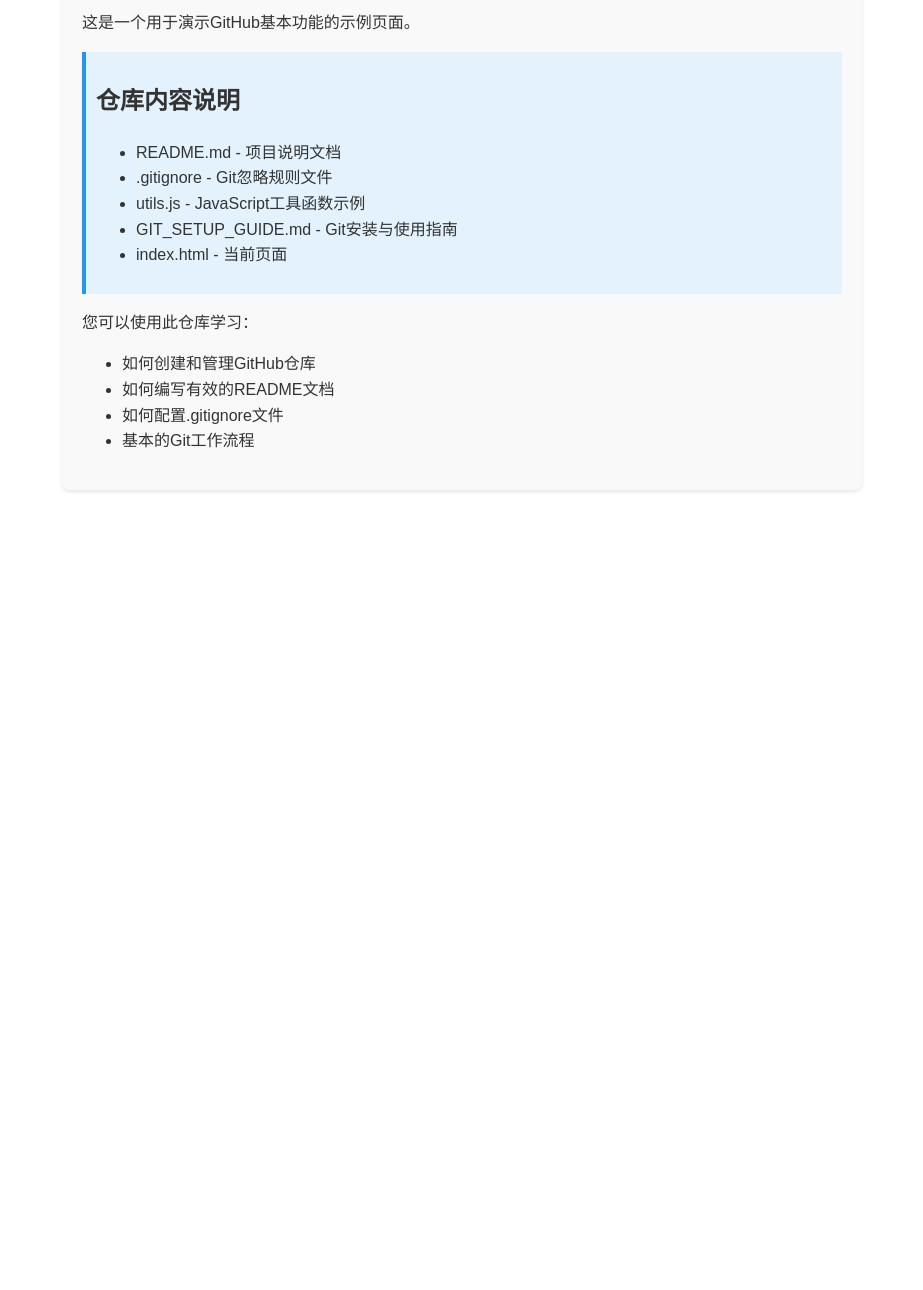
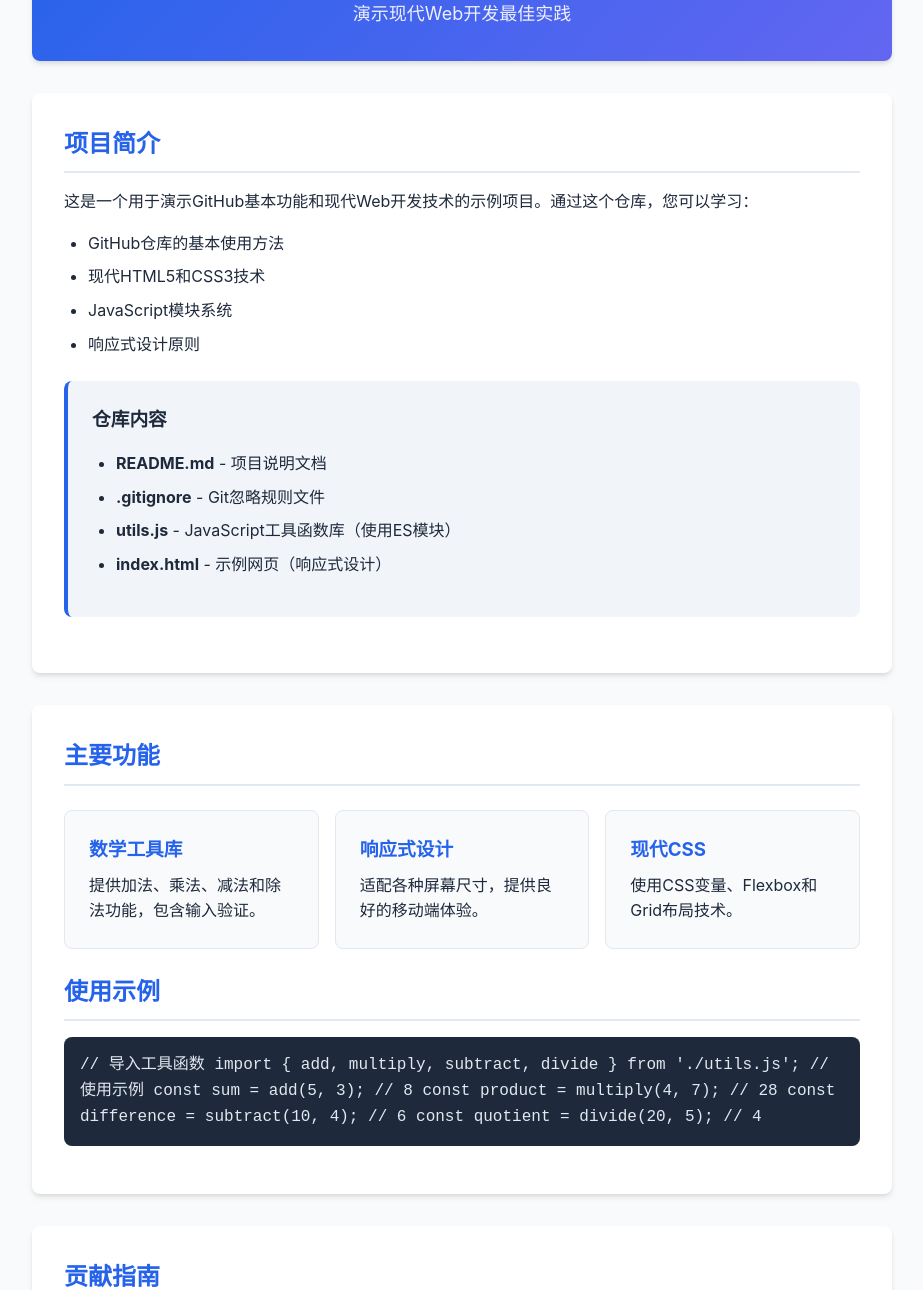
Before and after one commit to kawaiinotenshi/github_Test, a plain HTML site: page index.html in a window 1280 px wide. Shown: the part 124-1414 px from the top of the page, without its empty margins (178-1101 px from the left). Before the commit the page ends 800 px from the top, so only its background shows below. Drawn offline with Linux system fonts and the light colour scheme.

Commit message:
更新项目文件至现代化版本

```diff
--- a/index.html
+++ b/index.html
@@ -3,57 +3,230 @@
 <head>
     <meta charset="UTF-8">
     <meta name="viewport" content="width=device-width, initial-scale=1.0">
-    <title>测试仓库示例页面</title>
+    <title>GitHub测试仓库 | 示例页面</title>
     <style>
+        :root {
+            --primary-color: #2563eb;
+            --secondary-color: #475569;
+            --background-color: #f8fafc;
+            --card-background: #ffffff;
+            --border-radius: 8px;
+            --shadow: 0 4px 6px -1px rgba(0, 0, 0, 0.1), 0 2px 4px -1px rgba(0, 0, 0, 0.06);
+            --transition: all 0.3s ease;
+        }
+
+        * {
+            margin: 0;
+            padding: 0;
+            box-sizing: border-box;
+        }
+
         body {
-            font-family: Arial, sans-serif;
+            font-family: -apple-system, BlinkMacSystemFont, 'Segoe UI', Roboto, 'Helvetica Neue', Arial, sans-serif;
             line-height: 1.6;
-            margin: 0;
+            color: #1e293b;
+            background-color: var(--background-color);
             padding: 20px;
-            color: #333;
-            max-width: 800px;
+            max-width: 900px;
             margin: 0 auto;
         }
+
+        header {
+            text-align: center;
+            margin-bottom: 2rem;
+            padding: 2rem 0;
+            background: linear-gradient(135deg, var(--primary-color), #6366f1);
+            color: white;
+            border-radius: var(--border-radius);
+            box-shadow: var(--shadow);
+        }
+
         h1 {
-            color: #2c3e50;
+            font-size: 2.5rem;
+            margin-bottom: 0.5rem;
+            font-weight: 700;
         }
+
+        .subtitle {
+            font-size: 1.125rem;
+            opacity: 0.9;
+        }
+
         .container {
-            background-color: #f9f9f9;
-            padding: 20px;
-            border-radius: 8px;
-            box-shadow: 0 2px 4px rgba(0,0,0,0.1);
+            background-color: var(--card-background);
+            padding: 2rem;
+            border-radius: var(--border-radius);
+            box-shadow: var(--shadow);
+            margin-bottom: 2rem;
         }
+
+        h2 {
+            color: var(--primary-color);
+            margin-bottom: 1rem;
+            padding-bottom: 0.5rem;
+            border-bottom: 2px solid #e2e8f0;
+        }
+
+        ul {
+            padding-left: 1.5rem;
+            margin: 1rem 0;
+        }
+
+        li {
+            margin-bottom: 0.5rem;
+        }
+
         .highlight {
-            background-color: #e3f2fd;
-            padding: 10px;
-            border-left: 4px solid #2196f3;
-            margin: 15px 0;
+            background-color: #f1f5f9;
+            padding: 1.5rem;
+            border-radius: var(--border-radius);
+            border-left: 4px solid var(--primary-color);
+            margin: 1.5rem 0;
+        }
+
+        .code-block {
+            background-color: #1e293b;
+            color: #e2e8f0;
+            padding: 1rem;
+            border-radius: var(--border-radius);
+            overflow-x: auto;
+            font-family: 'Courier New', Courier, monospace;
+            margin: 1rem 0;
+        }
+
+        .feature-grid {
+            display: grid;
+            grid-template-columns: repeat(auto-fit, minmax(250px, 1fr));
+            gap: 1rem;
+            margin: 1.5rem 0;
+        }
+
+        .feature-card {
+            background-color: #f8fafc;
+            padding: 1.5rem;
+            border-radius: var(--border-radius);
+            border: 1px solid #e2e8f0;
+            transition: var(--transition);
+        }
+
+        .feature-card:hover {
+            transform: translateY(-5px);
+            box-shadow: var(--shadow);
+        }
+
+        .feature-card h3 {
+            color: var(--primary-color);
+            margin-bottom: 0.5rem;
+        }
+
+        @media (max-width: 768px) {
+            body {
+                padding: 15px;
+            }
+
+            h1 {
+                font-size: 2rem;
+            }
+
+            .container {
+                padding: 1.5rem;
+            }
         }
     </style>
 </head>
 <body>
+    <header>
+        <h1>GitHub测试仓库</h1>
+        <p class="subtitle">演示现代Web开发最佳实践</p>
+    </header>
+
     <div class="container">
-        <h1>GitHub测试仓库示例</h1>
-        <p>这是一个用于演示GitHub基本功能的示例页面。</p>
+        <h2>项目简介</h2>
+        <p>这是一个用于演示GitHub基本功能和现代Web开发技术的示例项目。通过这个仓库，您可以学习：</p>
+
+        <ul>
+            <li>GitHub仓库的基本使用方法</li>
+            <li>现代HTML5和CSS3技术</li>
+            <li>JavaScript模块系统</li>
+            <li>响应式设计原则</li>
+        </ul>
 
         <div class="highlight">
-            <h2>仓库内容说明</h2>
+            <h3>仓库内容</h3>
             <ul>
-                <li>README.md - 项目说明文档</li>
-                <li>.gitignore - Git忽略规则文件</li>
-                <li>utils.js - JavaScript工具函数示例</li>
-                <li>GIT_SETUP_GUIDE.md - Git安装与使用指南</li>
-                <li>index.html - 当前页面</li>
+                <li><strong>README.md</strong> - 项目说明文档</li>
+                <li><strong>.gitignore</strong> - Git忽略规则文件</li>
+                <li><strong>utils.js</strong> - JavaScript工具函数库（使用ES模块）</li>
+                <li><strong>index.html</strong> - 示例网页（响应式设计）</li>
             </ul>
         </div>
+    </div>
 
-        <p>您可以使用此仓库学习：</p>
+    <div class="container">
+        <h2>主要功能</h2>
+
+        <div class="feature-grid">
+            <div class="feature-card">
+                <h3>数学工具库</h3>
+                <p>提供加法、乘法、减法和除法功能，包含输入验证。</p>
+            </div>
+
+            <div class="feature-card">
+                <h3>响应式设计</h3>
+                <p>适配各种屏幕尺寸，提供良好的移动端体验。</p>
+            </div>
+
+            <div class="feature-card">
+                <h3>现代CSS</h3>
+                <p>使用CSS变量、Flexbox和Grid布局技术。</p>
+            </div>
+        </div>
+
+        <h2>使用示例</h2>
+        <div class="code-block">
+// 导入工具函数
+import { add, multiply, subtract, divide } from './utils.js';
+
+// 使用示例
+const sum = add(5, 3);          // 8
+const product = multiply(4, 7);  // 28
+const difference = subtract(10, 4); // 6
+const quotient = divide(20, 5);  // 4
+</div>
+    </div>
+
+    <div class="container">
+        <h2>贡献指南</h2>
+        <p>欢迎对此项目进行贡献！您可以：</p>
         <ul>
-            <li>如何创建和管理GitHub仓库</li>
-            <li>如何编写有效的README文档</li>
-            <li>如何配置.gitignore文件</li>
-            <li>基本的Git工作流程</li>
+            <li>提交Issue报告问题</li>
+            <li>创建Pull Request改进代码</li>
+            <li>提出新功能建议</li>
         </ul>
     </div>
+
+    <footer>
+        <p style="text-align: center; margin-top: 2rem; color: var(--secondary-color); font-size: 0.875rem;">
+            © 2024 GitHub测试仓库 | <a href="https://github.com/kawaiinotenshi/github_Test" style="color: var(--primary-color); text-decoration: none;">查看源码</a>
+        </p>
+    </footer>
+
+    <script>
+        // 简单的页面加载动画
+        document.addEventListener('DOMContentLoaded', () => {
+            document.querySelectorAll('.container').forEach((container, index) => {
+                setTimeout(() => {
+                    container.style.opacity = '0';
+                    container.style.transform = 'translateY(20px)';
+                    container.style.transition = 'opacity 0.5s ease, transform 0.5s ease';
+
+                    setTimeout(() => {
+                        container.style.opacity = '1';
+                        container.style.transform = 'translateY(0)';
+                    }, 100);
+                }, index * 200);
+            });
+        });
+    </script>
 </body>
 </html>
```
Also changed, not shown: utils.js (+25 -7 lines), 2 other files.
